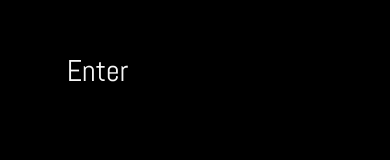
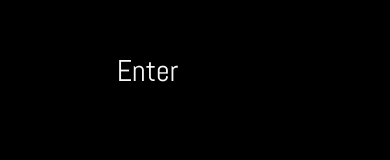
Before and after one commit to AntoineDegonville/website, a React (Create React App) app: page / in a window 390 px wide. Shown: the part 351-511 px from the top of the page. Built offline with nearby package versions, Linux system fonts and the light colour scheme.

Commit message:
deploy resolution

```diff
--- a/src/App.css
+++ b/src/App.css
@@ -101,7 +101,6 @@
   right: 150px;
   animation-name: pytatext;
   animation-duration: 5s;
-  /* border: solid 2px blue; */
   margin-top: 20px;
 }
 @keyframes pytatext {
@@ -192,10 +191,9 @@
 
 @media (max-width: 500px) {
   .enter {
-    z-index: 10;
+    padding-left: 100px;
   }
   .containerpytha {
     display: none;
-    z-index: 0;
   }
 }
--- a/src/App.js
+++ b/src/App.js
@@ -37,9 +37,11 @@ function App() {
     max = Math.floor(max);
     return Math.floor(Math.random() * (max - min + 1) + min); //The maximum is inclusive and the minimum is inclusive
   }
+  const pushthegoodlink = () => {
+    setVideoToPlay(videoarr[random(0, 2)]);
+  };
   useEffect(() => {
-    setVideoToPlay(videoarr[random(0, 2)]);
-    console.log(videoarr[random(0, 2)]);
+    pushthegoodlink();
   }, []);
 
   let audiopad = new Audio(sound);
```
Also changed, not shown: 1 other file (tests, documents, lock files or other folders).
